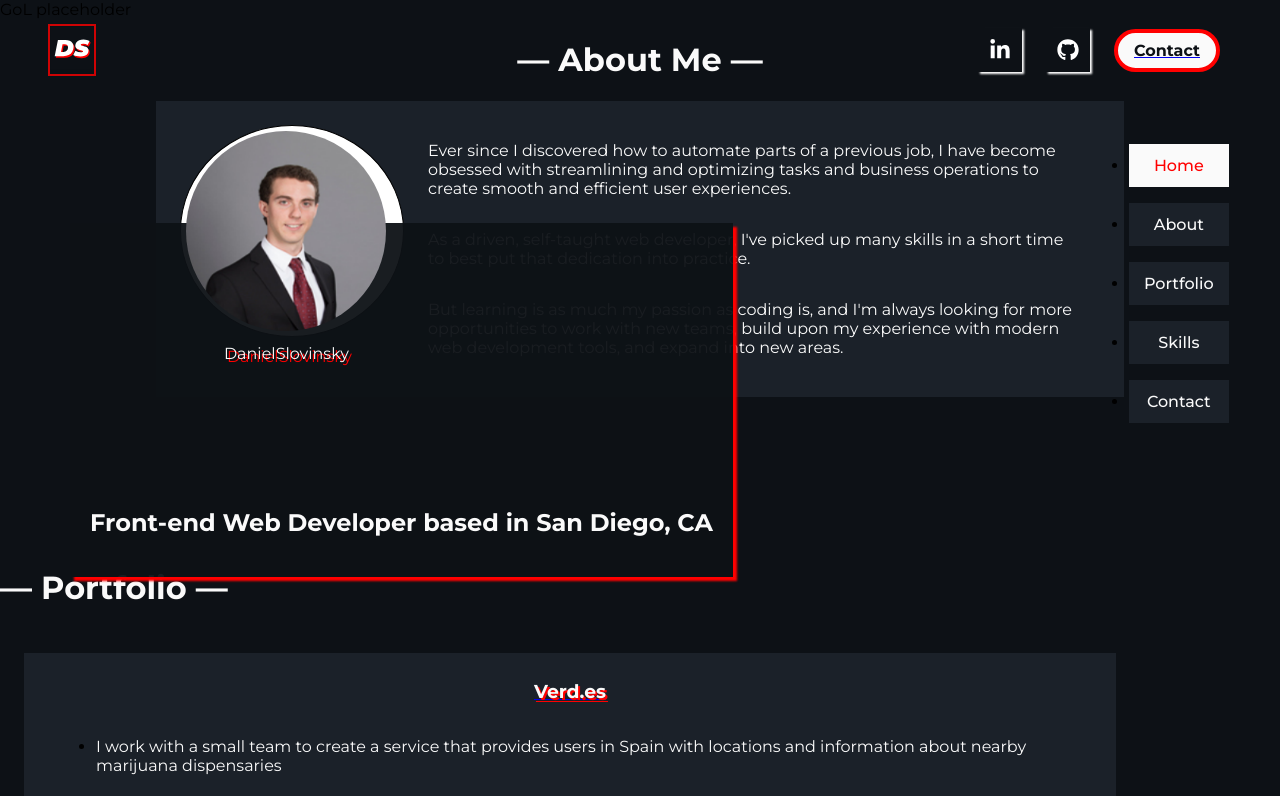
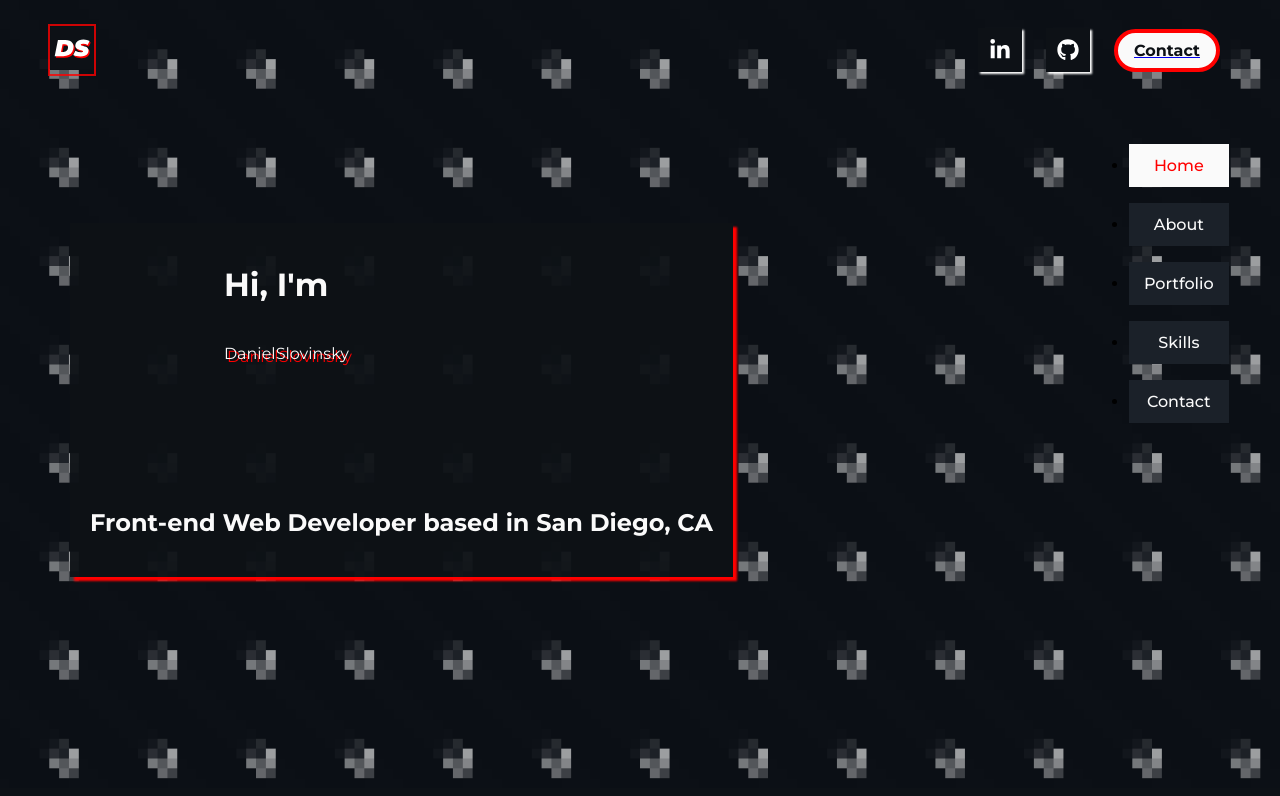
Before and after one commit to dslovinsky/danielslovinsky.com, a Next.js app: page / in a window 1280 px wide. Shown: the top 796 px of the page. Built offline with nearby package versions, Linux system fonts and the light colour scheme.

Commit message:
Readds animation to home screen

```diff
--- a/pages/index.tsx
+++ b/pages/index.tsx
@@ -1,6 +1,6 @@
 import {NextSeo} from 'next-seo';
 
-// import GoL from '@components/Animations/GoL';
+import GoL from '@components/Animations/GoL';
 import About from '@components/Content/About';
 import Title from '@components/Content/Title';
 import Skills from '@components/Content/Skills';
@@ -9,16 +9,16 @@ import Portfolio from '@components/Content/Portfolio';
 import NavBar from '@components/Navs/NavBar';
 import ScrollAnchor from '@components/Navs/ScrollAnchor';
 import BackToTop from '@components/Navs/BackToTop';
-// import useWindowDimensions from '@utils/useWindowDimensions';
+import useWindowDimensions from '@utils/useWindowDimensions';
 
 import styles from 'styles/index.module.scss';
 
 export default function Home() {
-  // const {width, height} = useWindowDimensions();
+  const {width, height} = useWindowDimensions();
 
   // calculate dimensions of canvas to determine if it needs to rerender on window size change
-  // const calcW = Math.ceil(width / 100) * 10;
-  // const calcH = Math.ceil(height / 100) * 10;
+  const calcW = Math.ceil(width / 100) * 10;
+  const calcH = Math.ceil(height / 100) * 10;
 
   return (
     <>
@@ -27,7 +27,7 @@ export default function Home() {
         <NavBar />
         <ScrollAnchor />
         <Title />
-        {/* {width && (
+        {width && (
           <GoL
             key={`${calcW}${calcH}`}
             width={calcW}
@@ -36,11 +36,10 @@ export default function Home() {
             streak={0.5}
             id="Home"
           />
-        )} */}
-        <div id="Home" className="h-screen">
+        )}
+        {/* <div id="Home" className="h-screen">
           GoL placeholder
-        </div>
-        {/* <SectionPlaceholder /> */}
+        </div> */}
         <About id="About" />
         <Portfolio id="Portfolio" />
         <Skills id="Skills" />
```
